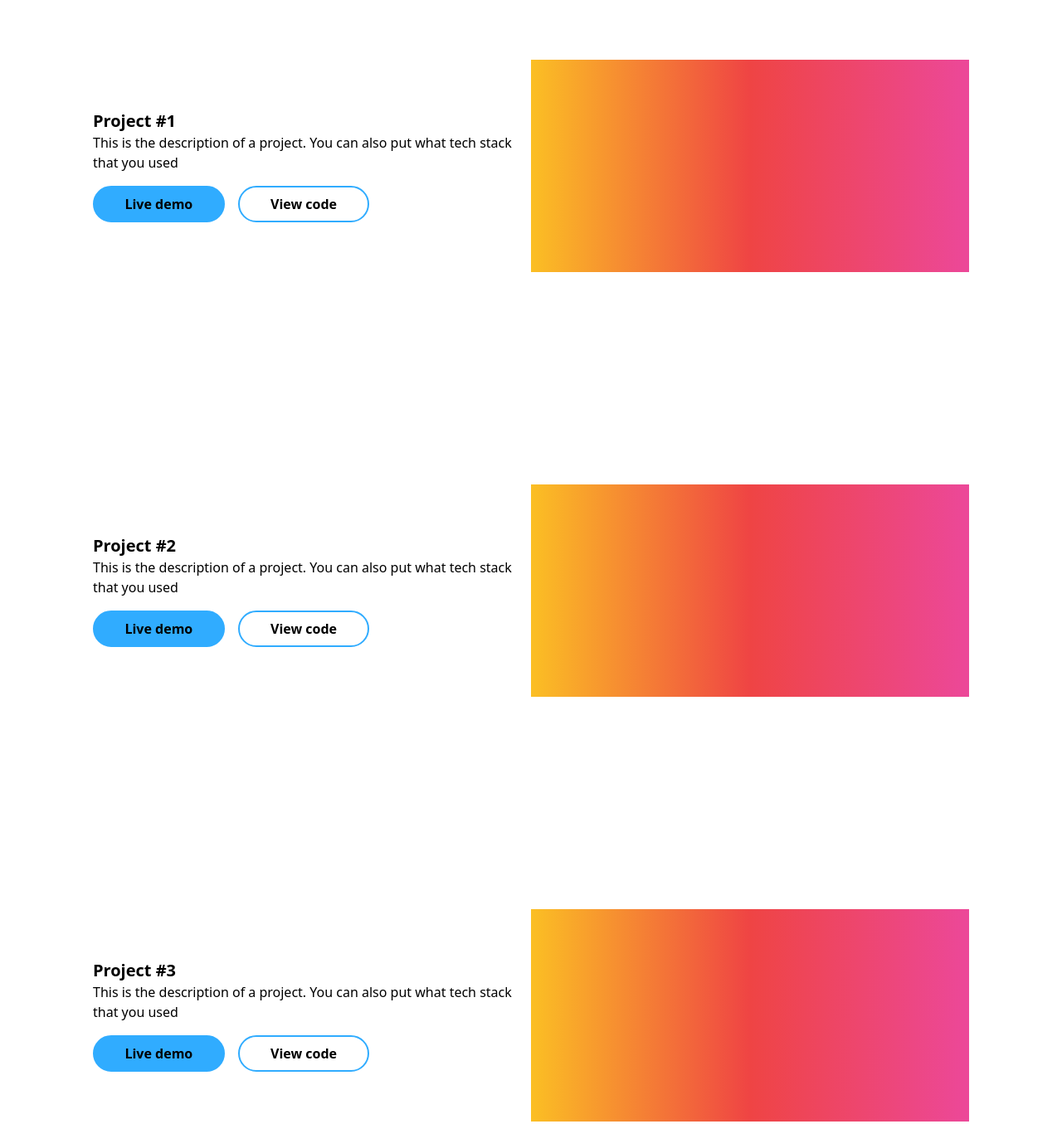
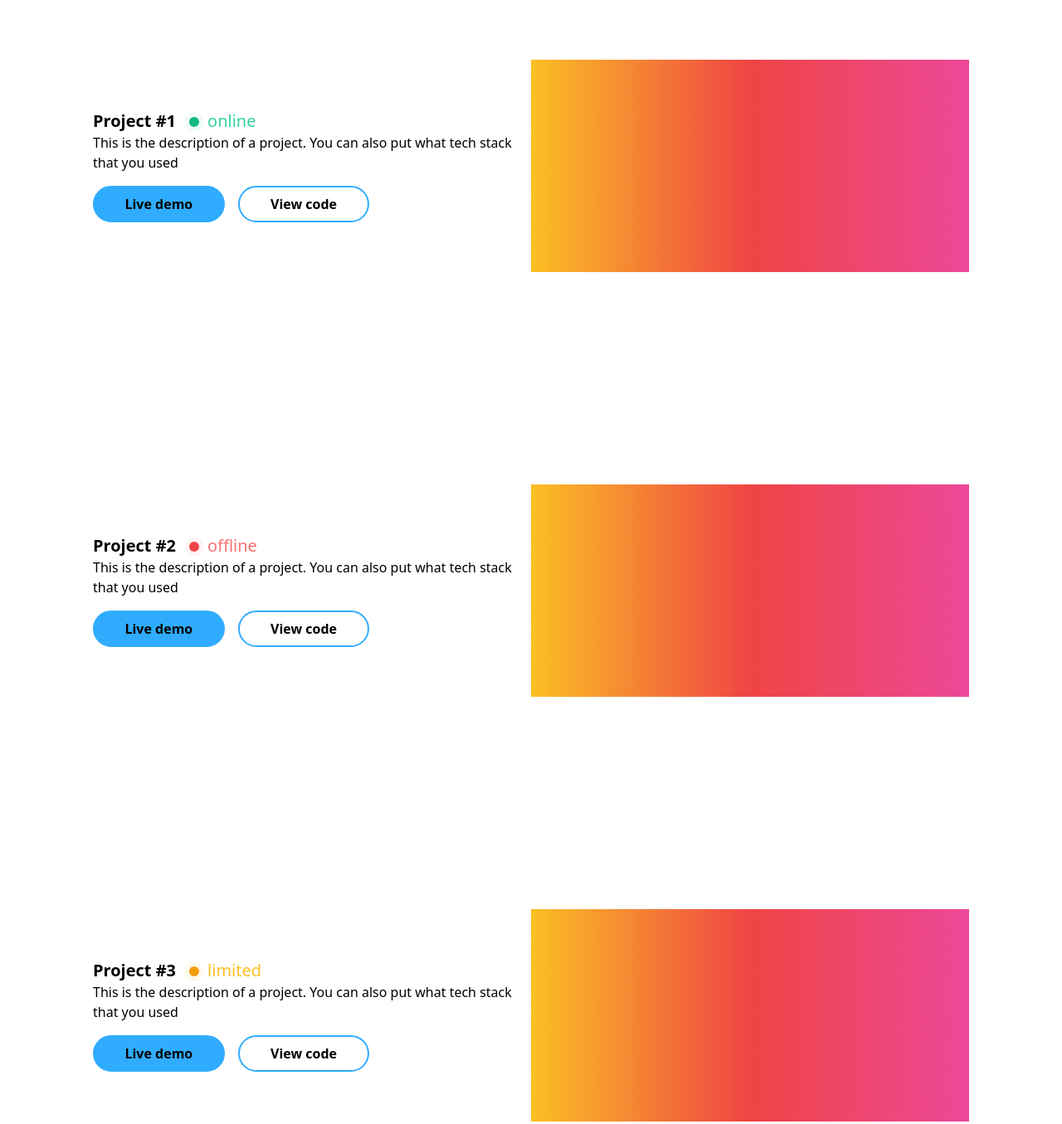
Before and after one commit to HafizuddinSharif/gatsby-portfolio, a Gatsby site: page / in a window 1280 px wide. Shown: the part 2340-3695 px from the top of the page at 83% size. Built offline with nearby package versions, Linux system fonts and the light colour scheme; Gatsby itself is replaced by a stand-in of ours.

Commit message:
Added status indication on project

```diff
--- a/src/components/projects/projectblock/projectblock.js
+++ b/src/components/projects/projectblock/projectblock.js
@@ -1,15 +1,20 @@
 import React from 'react'
 import Button from '../../button/button'
 
-const projectblock = ({ title, description, imageSrc, demoLink, codeLink }) => {
+import Status from '../status/status'
+
+const projectblock = ({ title, description, imageSrc, demoLink, codeLink, status }) => {
     return (
-        <div className="lg:py-32 py-10 grid grid-cols-1 lg:grid-cols-2 gap-y-4">
+        <div className="relative lg:py-32 py-10 grid grid-cols-1 lg:grid-cols-2 gap-y-4">
 
             <div className="col-span-1 bg-gradient-to-r from-yellow-400 via-red-500 to-pink-500 h-64 w-100 lg:order-2">
             </div>
 
             <div className="col-span-1 my-auto mr-5 lg:order-1">
-                <h3 className="text-xl font-bold">{title}</h3>
+                <h3 className="text-xl font-bold">
+                    {title}&nbsp;&nbsp;&nbsp;
+                    <Status status={status} />
+                </h3>
                 <p>{description}</p>
                 <div className="grid grid-cols-6 w-full gap-4">
                     <Button text="Live demo" isFill={true} isBgDark={false} link={demoLink} />
@@ -17,6 +22,8 @@ const projectblock = ({ title, description, imageSrc, demoLink, codeLink }) => {
                 </div>
             </div>
 
+
+
         </div>
     )
 }
--- a/src/components/projects/projects.js
+++ b/src/components/projects/projects.js
@@ -5,9 +5,9 @@ const projects = () => {
     return (
         <div className="px-5 py-24 lg:px-28 grid grid-cols-1">
             <h1 className="text-3xl font-bold"><span className="text-secondary">Projects</span> that I did</h1>
-            <ProjectBlock title="Project #1" description="This is the description of a project. You can also put what tech stack that you used"/>
-            <ProjectBlock title="Project #2" description="This is the description of a project. You can also put what tech stack that you used"/>
-            <ProjectBlock title="Project #3" description="This is the description of a project. You can also put what tech stack that you used"/>
+            <ProjectBlock title="Project #1" description="This is the description of a project. You can also put what tech stack that you used" status="online" />
+            <ProjectBlock title="Project #2" description="This is the description of a project. You can also put what tech stack that you used" status="offline" />
+            <ProjectBlock title="Project #3" description="This is the description of a project. You can also put what tech stack that you used" status="limited" />
         </div>
     )
 }
--- /dev/null
+++ b/src/components/projects/status/status.js
@@ -0,0 +1,49 @@
+import React from 'react'
+
+const status = ({ status }) => {
+
+
+    let printedStatus = (
+        <div></div>
+    )
+
+    if (status === 'online') {
+        printedStatus = (
+            <div className="inline">
+                <span class="relative inline-flex h-3 w-3">
+                    <span class="animate-ping absolute inline-flex h-full w-full my-auto rounded-full bg-green-400 opacity-75"></span>
+                    <span class="absolute inline-flex rounded-full h-3 w-3 bg-green-500"></span>
+                </span>
+                <span className="font-normal text-md text-green-400">&nbsp;&nbsp;online</span>
+            </div>
+        )
+    } else if (status === 'offline') {
+        printedStatus = (
+            <div className="inline">
+                <span class="relative inline-flex h-3 w-3">
+                    <span class="animate-ping absolute inline-flex h-full w-full my-auto rounded-full bg-red-400 opacity-75"></span>
+                    <span class="absolute inline-flex rounded-full h-3 w-3 bg-red-500"></span>
+                </span>
+                <span className="font-normal text-md text-red-400">&nbsp;&nbsp;offline</span>
+            </div>
+        )
+    } else if (status === 'limited') {
+        printedStatus = (
+            <div className="inline">
+                <span class="relative inline-flex h-3 w-3">
+                    <span class="animate-ping absolute inline-flex h-full w-full my-auto rounded-full bg-yellow-400 opacity-75"></span>
+                    <span class="absolute inline-flex rounded-full h-3 w-3 bg-yellow-500"></span>
+                </span>
+                <span className="font-normal text-md text-yellow-400">&nbsp;&nbsp;limited</span>
+            </div>
+        )
+    }
+
+    return (
+        <div className="inline">
+            {printedStatus}
+        </div>
+    )
+}
+
+export default status
```
